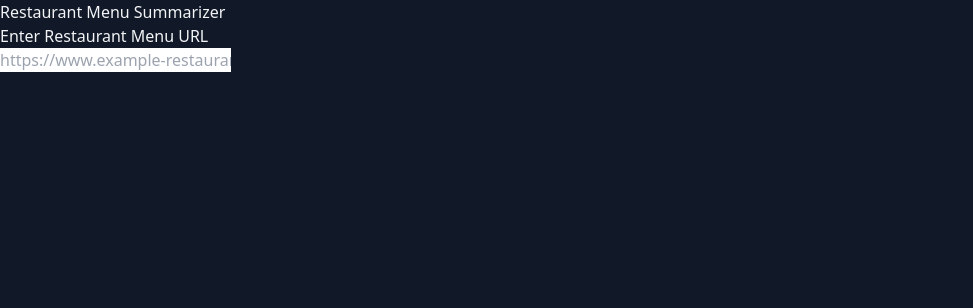
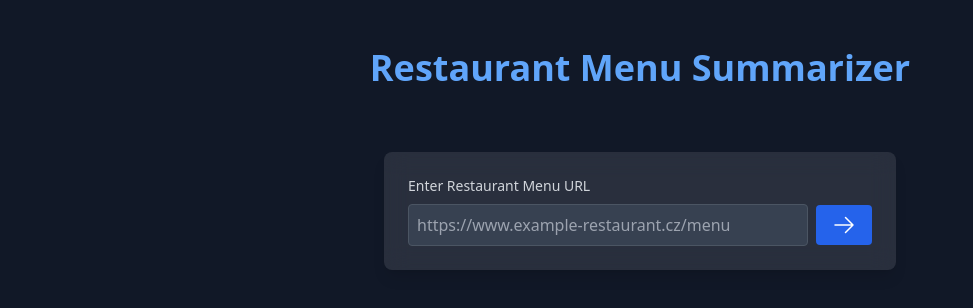
Before and after one commit to Soptik1290/restaurant-menu-summarizer, a React (Create React App) app in the folder client/: page / in a window 1280 px wide. Shown: the top 308 px of the page, without its empty margins (0-973 px from the left). Built offline with nearby package versions, Linux system fonts and the light colour scheme.

Commit message:
feat(client): implement api call and display results/errors

```diff
--- a/client/package.json
+++ b/client/package.json
@@ -11,6 +11,7 @@
     "@types/node": "^16.18.126",
     "@types/react": "^19.2.2",
     "@types/react-dom": "^19.2.2",
+    "axios": "^1.12.2",
     "react": "^19.2.0",
     "react-dom": "^19.2.0",
     "react-scripts": "5.0.1",
--- a/client/postcss.config.js
+++ b/client/postcss.config.js
@@ -1,6 +1,7 @@
+// client/postcss.config.js
 module.exports = {
   plugins: {
-    tailwindcss: {},
+    tailwindcss: {}, // For v3, just referencing the package works
     autoprefixer: {},
   },
 }
--- a/client/src/App.tsx
+++ b/client/src/App.tsx
@@ -1,24 +1,85 @@
-import React from 'react';
-import UrlInput from './components/UrlInput'; // <-- 1. Import the new component
+import React, { useState } from 'react';
+import axios from 'axios';
+import UrlInput from './components/UrlInput';
+import { MenuResponse } from './types/menu';
 
 function App() {
+  // State variables
+  const [isLoading, setIsLoading] = useState(false);
+  const [error, setError] = useState<string | null>(null);
+  const [menuData, setMenuData] = useState<MenuResponse | null>(null);
+
+  // Function to call the backend API
+  const handleSummarize = async (url: string) => {
+    setIsLoading(true);
+    setError(null);
+    setMenuData(null);
+
+    try {
+      // Make the POST request to our NestJS backend
+      const response = await axios.post<MenuResponse>(
+        'http://localhost:3001/menu/summarize', // Backend URL
+        { url: url } // Request body
+      );
+      setMenuData(response.data);
+    } catch (err: any) {
+      console.error("API Error:", err);
+      setError(err.response?.data?.message || err.message || 'An unknown error occurred');
+    } finally {
+      setIsLoading(false);
+    }
+  };
+
   return (
     <div className="min-h-screen flex flex-col items-center p-4">
-
       <h1 className="text-4xl font-bold text-blue-400 mt-8 mb-6">
         Restaurant Menu Summarizer
       </h1>
 
-      {/* Use the UrlInput component */}
+      {/* URL Input Form */}
       <div className="w-full max-w-lg mt-10">
-        <UrlInput /> {/* <-- 2. Render the component */}
+        <UrlInput onSubmit={handleSummarize} isLoading={isLoading} />
       </div>
 
-      {/* Placeholder for Menu Results */}
-      <div className="w-full max-w-2xl mt-10">
-        {/* Results component will go here */}
-      </div>
+      {/* Conditional Rendering for Error */}
+      {error && (
+        <div className="mt-6 p-4 bg-red-900 border border-red-700 text-red-200 rounded w-full max-w-lg">
+          <p className="font-semibold">Error:</p>
+          <p>{error}</p>
+        </div>
+      )}
 
+      {/* Conditional Rendering for Menu Results */}
+      {menuData && (
+        <div className="mt-10 p-6 bg-gray-800 rounded-lg shadow-md w-full max-w-2xl">
+          <h2 className="text-2xl font-semibold mb-4 text-center">{menuData.restaurant_name}</h2>
+          <p className="text-center text-gray-400 mb-6">Menu for {menuData.date}</p>
+
+          {menuData.daily_menu && menuData.menu_items.length > 0 ? (
+            <ul className="space-y-4"> {/* Add spacing between items */}
+              {menuData.menu_items.map((item, index) => (
+                <li key={index} className="p-3 bg-gray-700 rounded shadow">
+                  <div className="flex justify-between items-center mb-1">
+                    <span className="font-medium">{item.name}</span>
+                    <span className="text-lg font-semibold text-blue-400">{item.price},-</span>
+                  </div>
+                  <div className="text-sm text-gray-400 flex justify-between">
+                    <span>{item.category} {item.weight ? `(${item.weight})` : ''}</span>
+                    {item.allergens && item.allergens.length > 0 && (
+                      <span>Allergens: {item.allergens.join(', ')}</span>
+                    )}
+                  </div>
+                </li>
+              ))}
+            </ul>
+          ) : (
+            <p className="text-center text-gray-400">No daily menu found for today.</p>
+          )}
+          <p className="text-xs text-gray-500 mt-4 text-center">
+            Source: <a href={menuData.source_url} target="_blank" rel="noopener noreferrer" className="underline hover:text-blue-400">{menuData.source_url}</a>
+          </p>
+        </div>
+      )}
     </div>
   );
 }
--- a/client/src/components/UrlInput.tsx
+++ b/client/src/components/UrlInput.tsx
@@ -1,55 +1,57 @@
 import React, { useState } from 'react';
 
-// Define the props the component will accept (we'll add onSubmit later)
 interface UrlInputProps {
-  // TODO: Add a function prop to handle form submission
-  // onSubmit: (url: string) => void;
+  onSubmit: (url: string) => void; // Function called when form is submitted
+  isLoading: boolean; // Is the app currently loading data?
 }
 
-const UrlInput: React.FC<UrlInputProps> = () => {
-  // State to hold the value of the input field
+const UrlInput: React.FC<UrlInputProps> = ({ onSubmit, isLoading }) => {
   const [url, setUrl] = useState('');
 
-  // Function to handle form submission (for now, just logs the URL)
   const handleSubmit = (event: React.FormEvent) => {
-    event.preventDefault(); // Prevent default page reload on form submit
-    console.log("Submitted URL:", url);
-    // TODO: Call the onSubmit prop function here
+    event.preventDefault();
+    if (!isLoading && url) { // Only submit if not loading and URL is not empty
+      onSubmit(url); // Call the parent function with the entered URL
+    }
   };
 
   return (
-    // Form container with the "frosted glass" effect
+    // Form container - uses Tailwind v3 classes
     <form
       onSubmit={handleSubmit}
+      // Adjust background/blur for v3 if needed, this should still work
       className="w-full max-w-lg p-6 bg-white/10 backdrop-blur-md rounded-lg shadow-lg"
-      // bg-white/10: Semi-transparent white background
-      // backdrop-blur-md: Applies the blur effect to elements behind it
-      // rounded-lg shadow-lg: Adds rounded corners and a shadow for depth
     >
       <label htmlFor="url-input" className="block text-sm font-medium text-gray-300 mb-2">
         Enter Restaurant Menu URL
       </label>
-      <div className="flex items-center space-x-2"> {/* Align input and button horizontally */}
+      <div className="flex items-center space-x-2">
         <input
-          type="url" // Use type="url" for basic browser validation
+          type="url"
           id="url-input"
           value={url}
-          onChange={(e) => setUrl(e.target.value)} // Update state when input changes
+          onChange={(e) => setUrl(e.target.value)}
           placeholder="https://www.example-restaurant.cz/menu"
-          required // Make the input required
-          className="flex-grow p-2 rounded border border-gray-600 bg-gray-700 text-gray-100 focus:outline-none focus:ring-2 focus:ring-blue-500"
-          // flex-grow: Input takes available space
-          // Styling for dark mode input
+          required
+          disabled={isLoading} // Disable input while loading
+          className="flex-grow p-2 rounded border border-gray-600 bg-gray-700 text-gray-100 focus:outline-none focus:ring-2 focus:ring-blue-500 disabled:opacity-50" // Added disabled style
         />
         <button
           type="submit"
-          className="px-4 py-2 bg-blue-600 text-white rounded hover:bg-blue-700 focus:outline-none focus:ring-2 focus:ring-blue-500 focus:ring-offset-2 focus:ring-offset-gray-900"
-          // Styling for the submit button
+          disabled={isLoading} // Disable button while loading
+          className="px-4 py-2 bg-blue-600 text-white rounded hover:bg-blue-700 focus:outline-none focus:ring-2 focus:ring-blue-500 focus:ring-offset-2 focus:ring-offset-gray-900 disabled:opacity-50 disabled:cursor-not-allowed" // Added disabled styles
         >
-          {/* Simple Arrow Icon (or use text like "Go") */}
-          <svg xmlns="http://www.w3.org/2000/svg" fill="none" viewBox="0 0 24 24" strokeWidth={1.5} stroke="currentColor" className="w-6 h-6">
-            <path strokeLinecap="round" strokeLinejoin="round" d="M13.5 4.5 21 12m0 0-7.5 7.5M21 12H3" />
-          </svg>
+          {/* Show spinner when loading, otherwise show arrow */}
+          {isLoading ? (
+            <svg className="animate-spin h-6 w-6 text-white" xmlns="http://www.w3.org/2000/svg" fill="none" viewBox="0 0 24 24">
+              <circle className="opacity-25" cx="12" cy="12" r="10" stroke="currentColor" strokeWidth="4"></circle>
+              <path className="opacity-75" fill="currentColor" d="M4 12a8 8 0 018-8V0C5.373 0 0 5.373 0 12h4zm2 5.291A7.962 7.962 0 014 12H0c0 3.042 1.135 5.824 3 7.938l3-2.647z"></path>
+            </svg>
+          ) : (
+            <svg xmlns="http://www.w3.org/2000/svg" fill="none" viewBox="0 0 24 24" strokeWidth={1.5} stroke="currentColor" className="w-6 h-6">
+              <path strokeLinecap="round" strokeLinejoin="round" d="M13.5 4.5 21 12m0 0-7.5 7.5M21 12H3" />
+            </svg>
+          )}
         </button>
       </div>
     </form>
--- a/client/src/index.css
+++ b/client/src/index.css
@@ -1,13 +1,10 @@
+/* client/src/index.css */
 @tailwind base;
 @tailwind components;
 @tailwind utilities;
 
-/* Add these styles */
 @layer base {
   body {
-    /* Set dark background and light text color */
-    @apply bg-gray-900 text-gray-100;
-    /* Ensure the app takes at least the full screen height */
-    @apply min-h-screen;
+    @apply bg-gray-900 text-gray-100 min-h-screen;
   }
 }
--- /dev/null
+++ b/client/src/types/menu.ts
@@ -0,0 +1,15 @@
+export interface MenuItem {
+    category: string;
+    name: string;
+    price: number;
+    allergens?: string[];
+    weight?: string | null;
+}
+
+export interface MenuResponse {
+    restaurant_name: string;
+    menu_items: MenuItem[];
+    daily_menu: boolean;
+    date: string;
+    source_url: string;
+}
--- a/client/tailwind.config.js
+++ b/client/tailwind.config.js
@@ -1,6 +1,9 @@
+// client/tailwind.config.js
 /** @type {import('tailwindcss').Config} */
 module.exports = {
-  content: [],
+  content: [
+    "./src/**/*.{js,jsx,ts,tsx}", // Watch src files
+  ],
   theme: {
     extend: {},
   },
```
Also changed, not shown: 2 other files (tests, documents, lock files or other folders).
